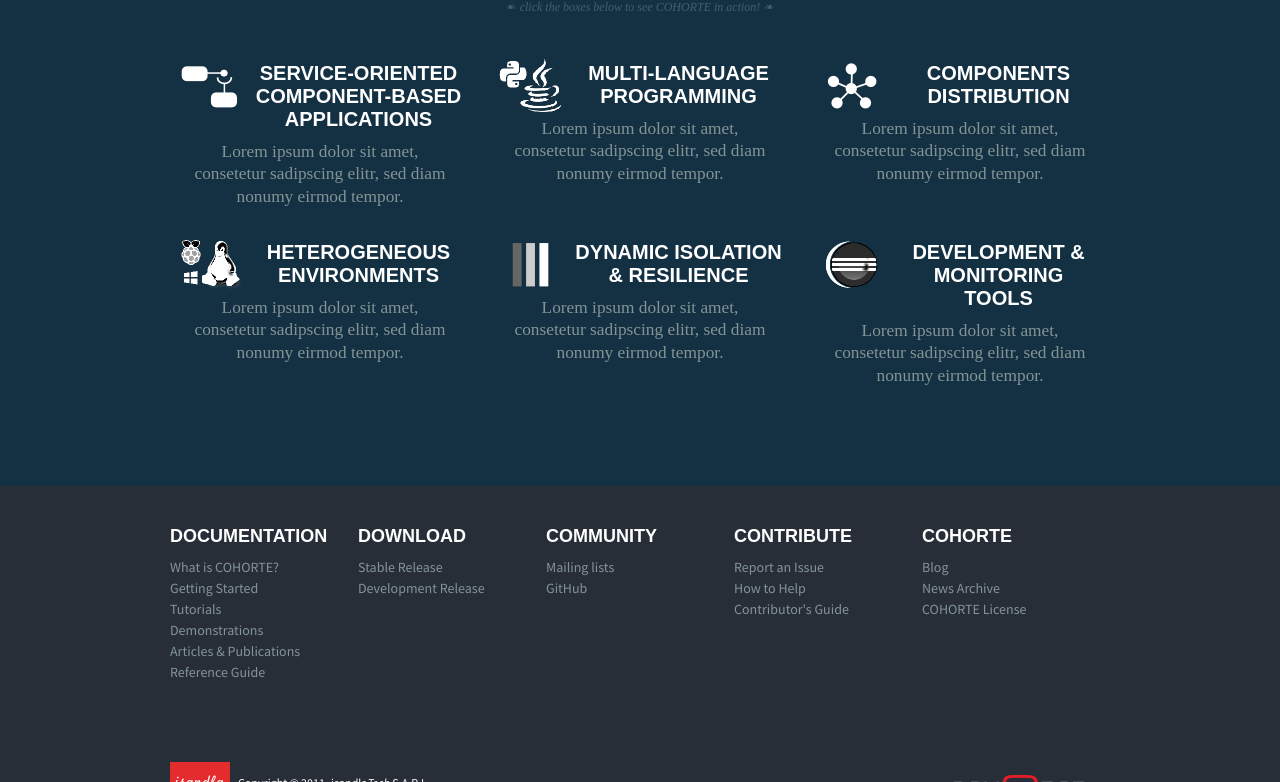
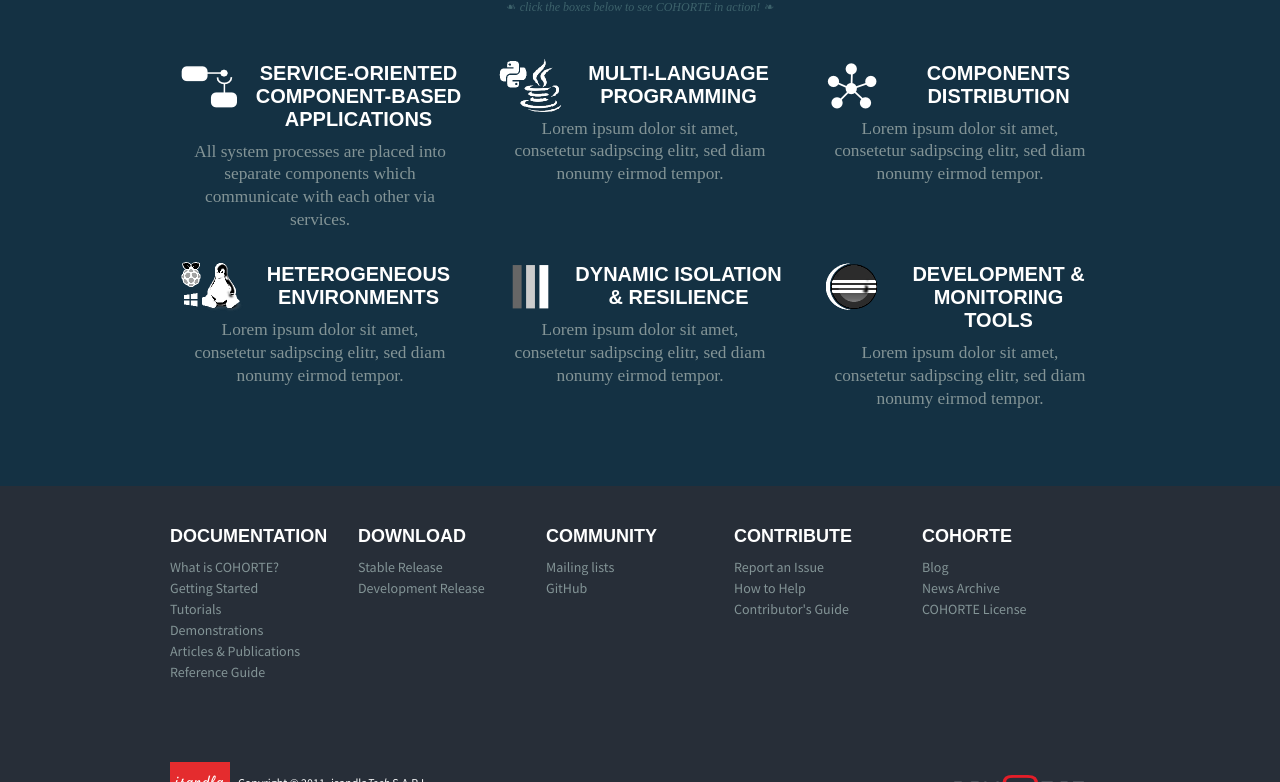
Before and after one commit to cohorte/cohorte.github.io, a Jekyll site: the page built from index.md, in a window 1280 px wide and 900 px high, scrolled down 472 px, cut to the strip 118-900 px from the top of the window. Built offline with Jekyll 4.4.1, drawn with Linux system fonts in a browser that asks for light colours.

Commit message:
change first latin paragraph

```diff
--- a/_layouts/frontpage.html
+++ b/_layouts/frontpage.html
@@ -55,7 +55,7 @@
         <div class="span4 bullet-point" id="key-point-1">
           <img src="{{ site.baseurl }}/resources/images/key-point-1-icon.png" class="key-point-icon"/>
           <h3>Service-Oriented Component-based Applications</h3>
-          <p>Lorem ipsum dolor sit amet, consetetur sadipscing elitr, sed diam nonumy eirmod tempor.</p>
+          <p>All system processes are placed into separate components which communicate with each other via services.</p>
         </div>
         <div class="span4 bullet-point" id="key-point-2">
           <img src="{{ site.baseurl }}/resources/images/key-point-5-icon.png" class="key-point-icon"/>
```
